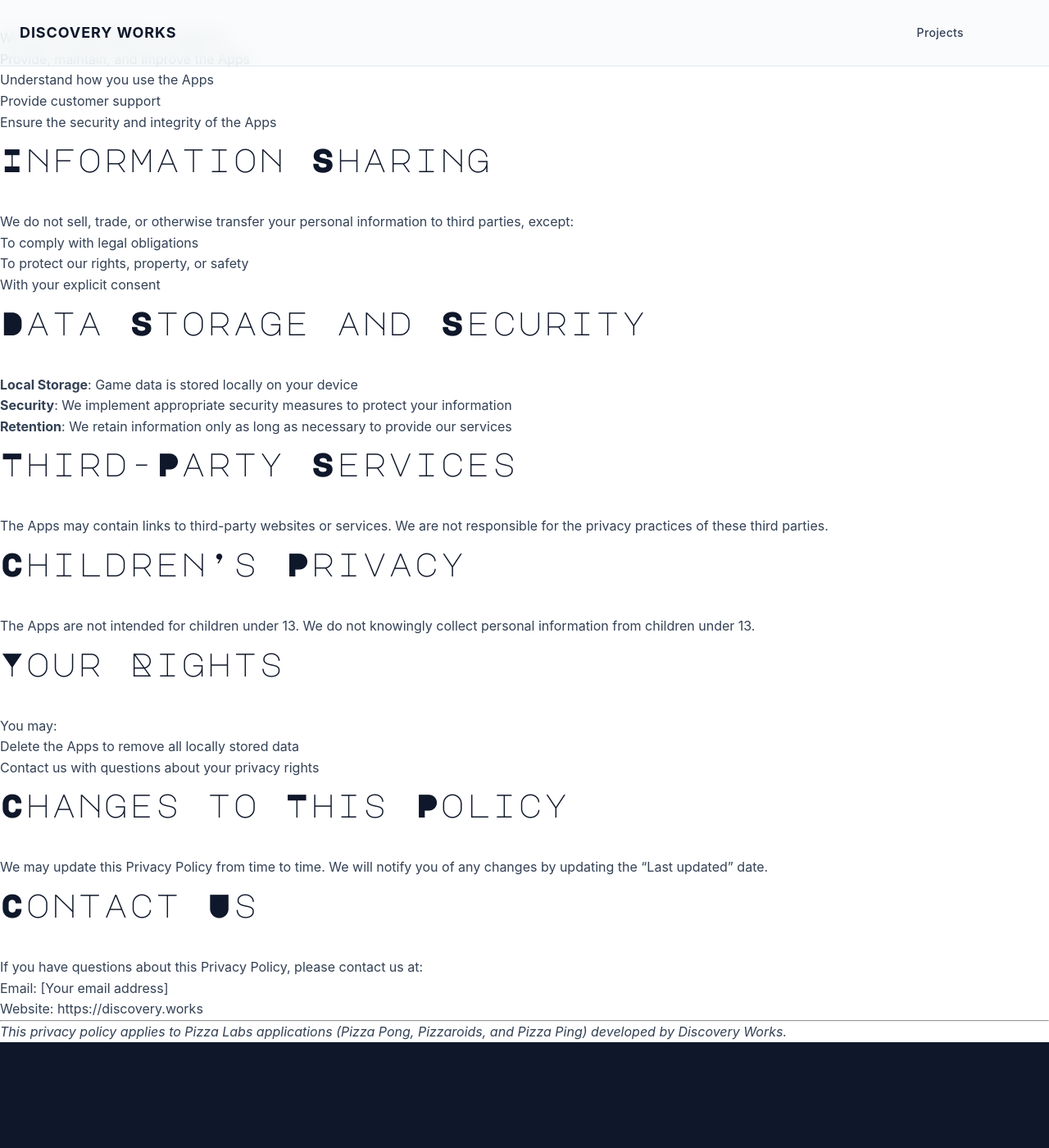
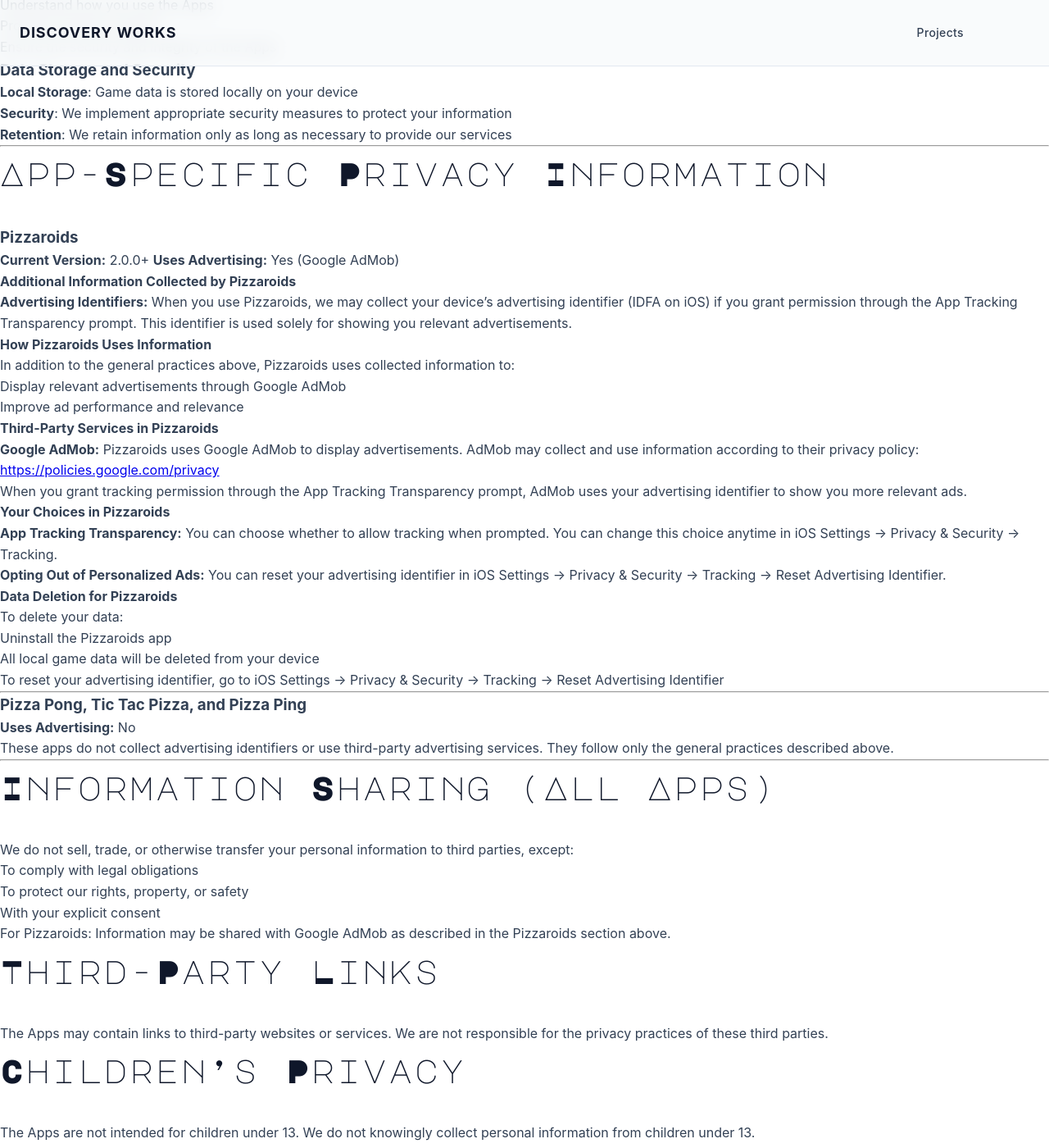
Before and after one commit to discoveryworks/discoveryworks.github.io, a Jekyll site: the page built from privacy.md, in a window 1280 px wide and 1400 px high, scrolled down 528 px. Shown: the whole window at 82% size. Built offline with Jekyll 4.4.1, drawn with Linux system fonts in a browser that asks for light colours; some of the changed text lies outside the part shown.

Commit message:
Update privacy policy to add Pizzaroids AdMob section.
- Add app-specific section for Pizzaroids v2.0.0+
- Document Google AdMob integration and ATT usage
- Keep single privacy policy URL for all Pizza Lab apps
- Clarify other apps don't use advertising

```diff
--- a/privacy.md
+++ b/privacy.md
@@ -8,11 +8,9 @@ permalink: /privacy/
 
 **Last updated: {{ site.time | date: "%B %d, %Y" }}**
 
-This Privacy Policy describes how Discovery Works ("we," "our," or "us") collects, uses, and shares your personal information when you use Pizza Labs applications, including Pizza Pong, Pizzaroids, and Pizza Ping (the "Apps").
+This Privacy Policy describes how Discovery Works ("we," "our," or "us") collects, uses, and shares information when you use Pizza Labs applications, including Pizza Pong, Pizzaroids, Tic Tac Pizza, and Pizza Ping (the "Apps").
 
-## Information We Collect
-
-We don't collect any information. This is an arcade game. If you can figure out how to shove quarters into your iPhone, give us a call.
+## General Practices (All Apps)
 
 ### Information You Provide
 - **Game Progress**: We may store your game scores and progress locally on your device to enhance your gaming experience.
@@ -21,7 +19,7 @@ We don't collect any information. This is an arcade game. If you can figure out
 - **Device Information**: We may collect information about your device, including device model, operating system version, and unique device identifiers.
 - **Usage Information**: We may collect information about how you use the Apps, such as game sessions and app interactions.
 
-## How We Use Your Information
+### How We Use Your Information
 
 We use the information we collect to:
 - Provide, maintain, and improve the Apps
@@ -29,20 +27,74 @@ We use the information we collect to:
 - Provide customer support
 - Ensure the security and integrity of the Apps
 
-## Information Sharing
+### Data Storage and Security
+
+- **Local Storage**: Game data is stored locally on your device
+- **Security**: We implement appropriate security measures to protect your information
+- **Retention**: We retain information only as long as necessary to provide our services
+
+---
+
+## App-Specific Privacy Information
+
+### Pizzaroids
+
+**Current Version:** 2.0.0+
+**Uses Advertising:** Yes (Google AdMob)
+
+#### Additional Information Collected by Pizzaroids
+
+**Advertising Identifiers:**
+When you use Pizzaroids, we may collect your device's advertising identifier (IDFA on iOS) if you grant permission through the App Tracking Transparency prompt. This identifier is used solely for showing you relevant advertisements.
+
+#### How Pizzaroids Uses Information
+
+In addition to the general practices above, Pizzaroids uses collected information to:
+- Display relevant advertisements through Google AdMob
+- Improve ad performance and relevance
+
+#### Third-Party Services in Pizzaroids
+
+**Google AdMob:**
+Pizzaroids uses Google AdMob to display advertisements. AdMob may collect and use information according to their privacy policy: [https://policies.google.com/privacy](https://policies.google.com/privacy)
+
+When you grant tracking permission through the App Tracking Transparency prompt, AdMob uses your advertising identifier to show you more relevant ads.
+
+#### Your Choices in Pizzaroids
+
+**App Tracking Transparency:**
+You can choose whether to allow tracking when prompted. You can change this choice anytime in iOS Settings → Privacy & Security → Tracking.
+
+**Opting Out of Personalized Ads:**
+You can reset your advertising identifier in iOS Settings → Privacy & Security → Tracking → Reset Advertising Identifier.
+
+#### Data Deletion for Pizzaroids
+
+To delete your data:
+1. Uninstall the Pizzaroids app
+2. All local game data will be deleted from your device
+3. To reset your advertising identifier, go to iOS Settings → Privacy & Security → Tracking → Reset Advertising Identifier
+
+---
+
+### Pizza Pong, Tic Tac Pizza, and Pizza Ping
+
+**Uses Advertising:** No
+
+These apps do not collect advertising identifiers or use third-party advertising services. They follow only the general practices described above.
+
+---
+
+## Information Sharing (All Apps)
 
 We do not sell, trade, or otherwise transfer your personal information to third parties, except:
 - To comply with legal obligations
 - To protect our rights, property, or safety
 - With your explicit consent
 
-## Data Storage and Security
+For Pizzaroids: Information may be shared with Google AdMob as described in the Pizzaroids section above.
 
-- **Local Storage**: Game data is stored locally on your device
-- **Security**: We implement appropriate security measures to protect your information
-- **Retention**: We retain information only as long as necessary to provide our services
-
-## Third-Party Services
+## Third-Party Links
 
 The Apps may contain links to third-party websites or services. We are not responsible for the privacy practices of these third parties.
 
@@ -55,17 +107,18 @@ The Apps are not intended for children under 13. We do not knowingly collect per
 You may:
 - Delete the Apps to remove all locally stored data
 - Contact us with questions about your privacy rights
+- For Pizzaroids: Opt out of personalized advertising (see Pizzaroids section above)
 
 ## Changes to This Policy
 
-We may update this Privacy Policy from time to time. We will notify you of any changes by updating the "Last updated" date.
+We may update this Privacy Policy from time to time. We will notify you of any changes by updating the "Last updated" date at the top of this page.
 
 ## Contact Us
 
 If you have questions about this Privacy Policy, please contact us at:
-- Email: [Your email address]
+- Email: privacy@discovery.works
 - Website: https://discovery.works
 
 ---
 
-*This privacy policy applies to Pizza Labs applications (Pizza Pong, Pizzaroids, and Pizza Ping) developed by Discovery Works.*
+*This privacy policy applies to Pizza Labs applications (Pizza Pong, Pizzaroids, Tic Tac Pizza, and Pizza Ping) developed by Discovery Works.*
```
